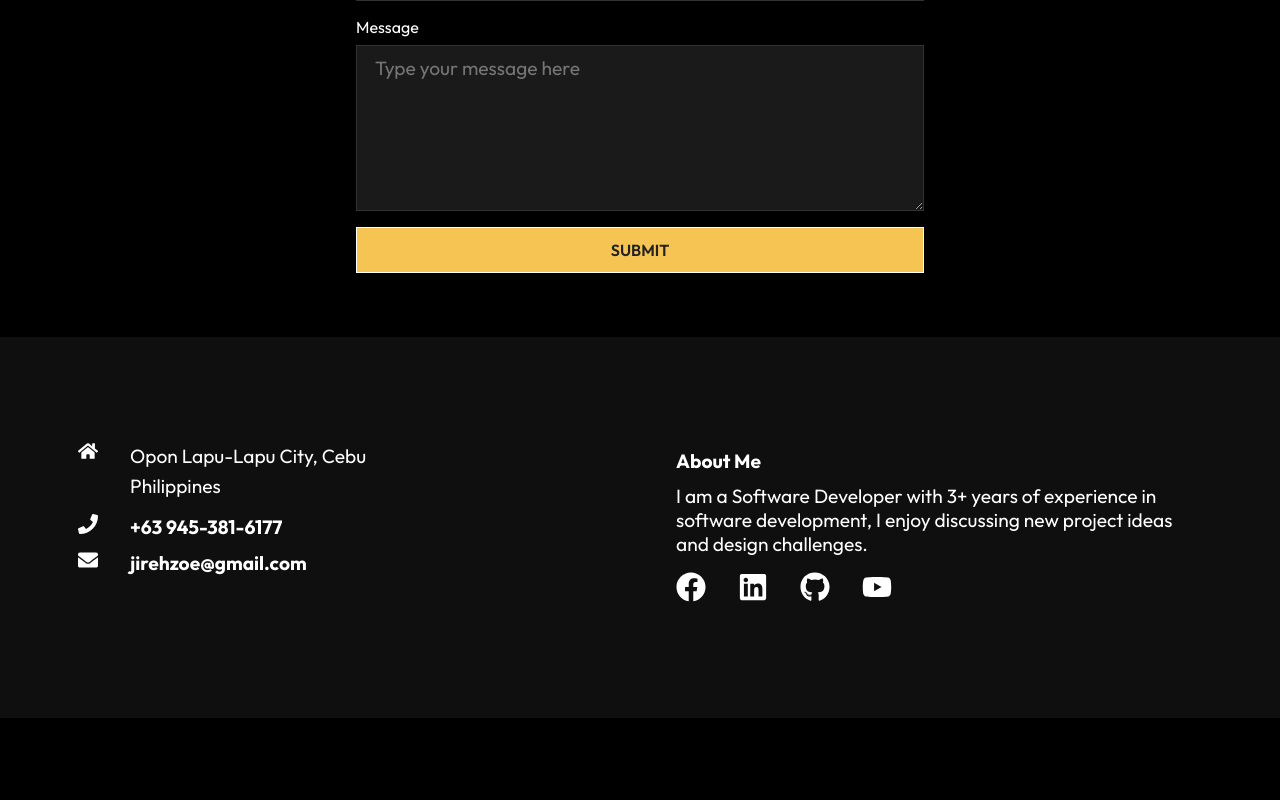
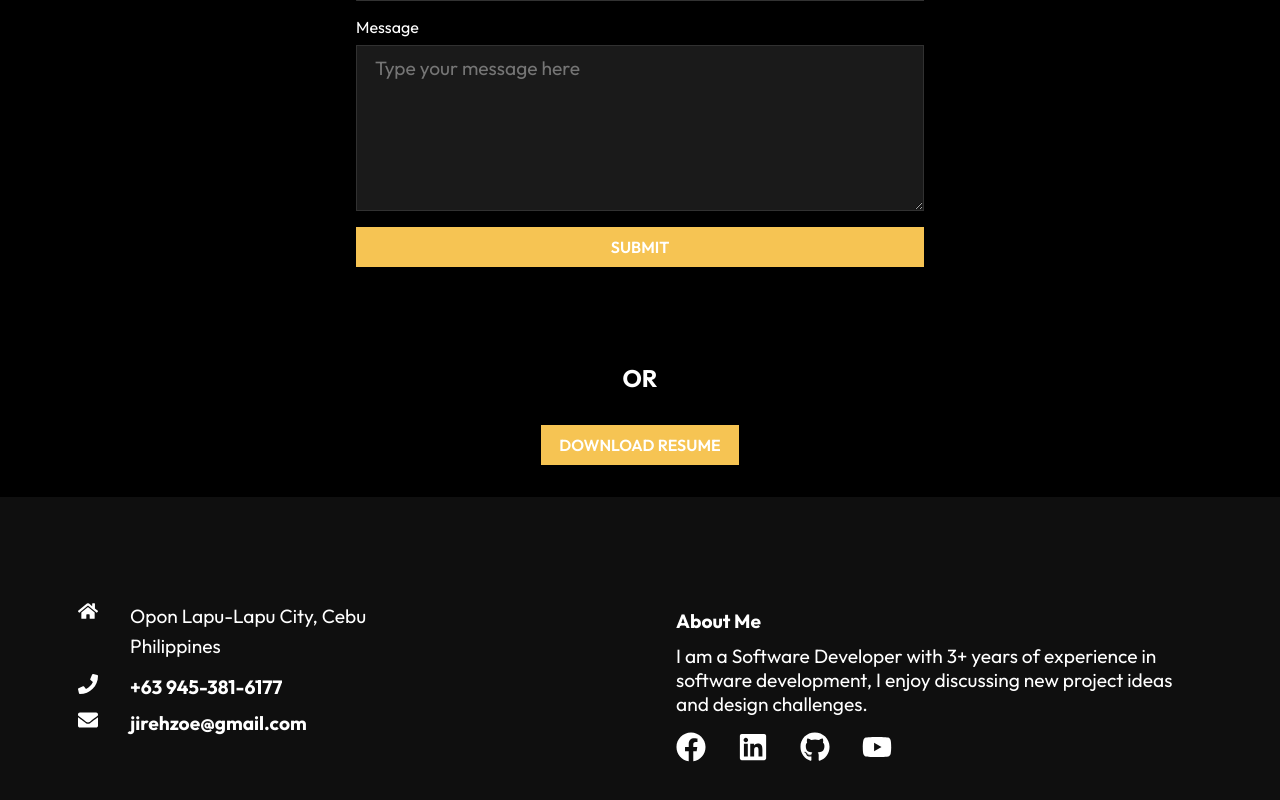
Before and after one commit to zoecabrales/jz-portfolio, a React (Create React App) app: page /contact in a window 1280 px wide. Shown: the part 803-1603 px from the top of the page. Before the commit the page ends 1521 px from the top, so only its background shows below. Built offline with nearby package versions, Linux system fonts and the light colour scheme.

Commit message:
added functionality on Contact component

```diff
--- a/src/components/Form/Form.js
+++ b/src/components/Form/Form.js
@@ -1,6 +1,6 @@
 import "./FormStyles.css";
-
 import React from "react";
+// import RecentMostUpdatedResume from "./RecentMostUpdatedResume.pdf";
 
 const Form = () => {
   return (
@@ -21,6 +21,19 @@ const Form = () => {
           Submit
         </button>
       </form>
+      <div className="or-divider">
+        <span>OR</span>
+      </div>
+      <div className="resume-download">
+        <a
+          href="https://drive.google.com/file/d/1sf0k4StPm2lKF3TPjx6-XOi3gnVNLtMy/view?usp=sharing"
+          target="_blank"
+          rel="noopener noreferrer"
+          className="btn"
+        >
+          Download Resume
+        </a>
+      </div>
     </div>
   );
 };
--- a/src/components/Form/FormStyles.css
+++ b/src/components/Form/FormStyles.css
@@ -1,21 +1,53 @@
-label{
+label {
     color: white;
     margin-bottom: 0.5rem;
-}
+  }
 
-form{
+  form {
     display: flex;
     flex-direction: column;
     padding: 4rem 1rem;
     margin: auto;
     max-width: 600px;
-}
+  }
 
-form input, form textarea{
+  form input,
+  form textarea {
     margin-bottom: 1rem;
     padding: 10px 18px;
     font-size: 1.2rem;
     background-color: rgba(255, 255, 255, 0.1);
     border-color: rgba(255, 255, 255, 0.1);
     color: #f4f4f4;
-}
+  }
+
+  /* Styling for the OR divider */
+  .or-divider {
+    display: flex;
+    justify-content: center;
+    align-items: center;
+    margin: 2rem 0;
+  }
+
+  .or-divider span {
+    color: white;
+    font-size: 1.5rem;
+    font-weight: bold;
+  }
+
+  /* Styling for the resume download button */
+  .resume-download {
+    display: flex;
+    justify-content: center;
+    margin-bottom: 2rem;
+  }
+
+  .btn {
+    padding: 10px 18px;
+    font-size: 1rem;
+    color: white;
+    /* background-color: #007bff; */
+    border: none;
+    cursor: pointer;
+    transition: background-color 0.3s;
+  }
```
